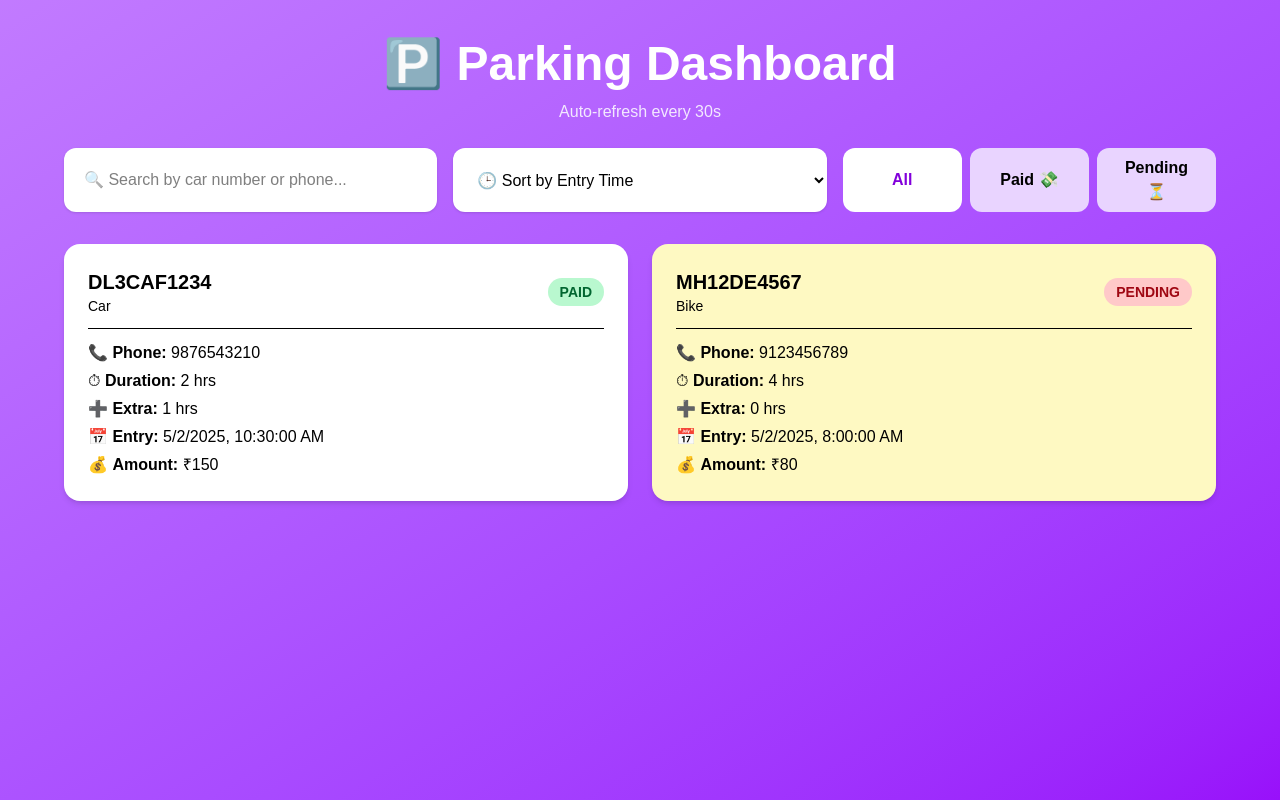
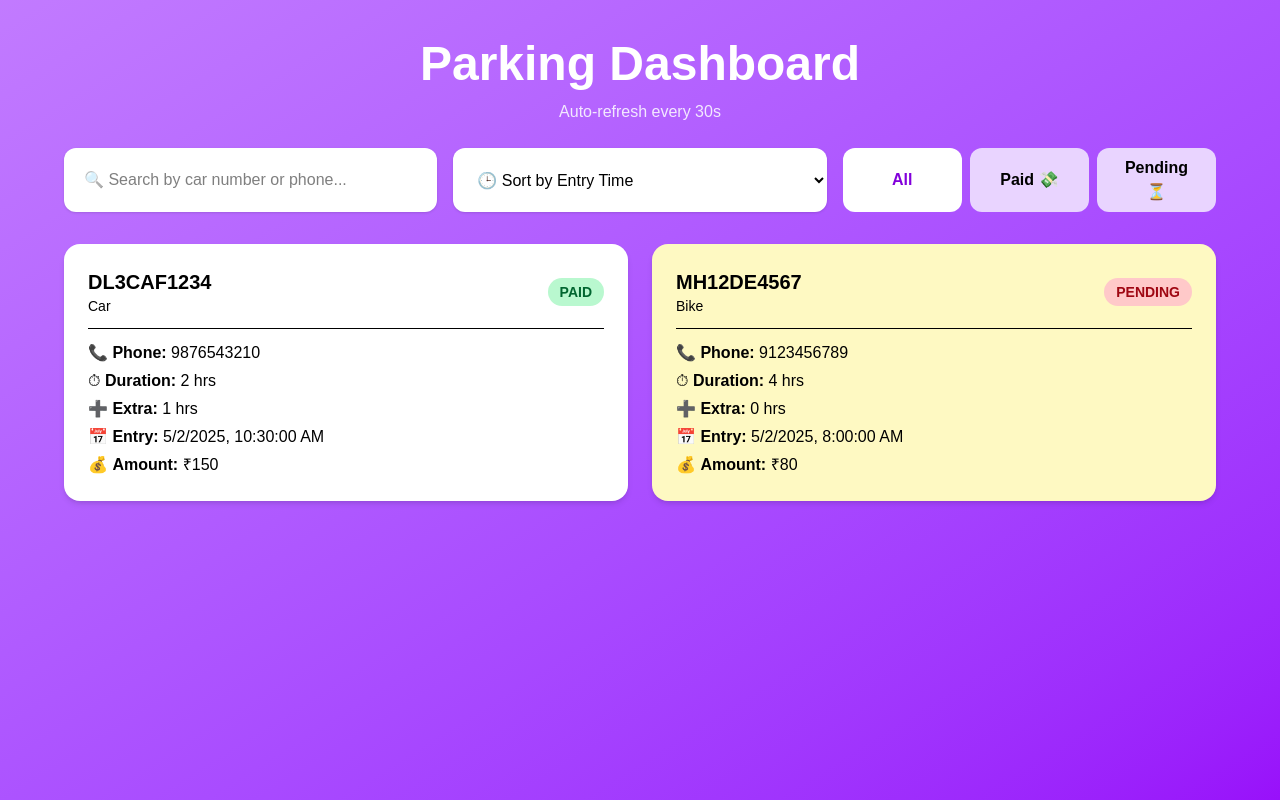
Before and after one commit to 1amSuraj/SmartPark, a Next.js app in the folder frontend/: page /view in a window 1280 px wide. Built offline with nearby package versions, Linux system fonts and the light colour scheme.

Commit message:
ui changes

```diff
--- a/frontend/src/app/view/page.tsx
+++ b/frontend/src/app/view/page.tsx
@@ -84,7 +84,7 @@ const View = () => {
 
   return (
     <main className="min-h-screen bg-gradient-to-br from-purple-400 to-purple-600 text-white px-4 py-10 flex flex-col items-center">
-      <h1 className="text-5xl font-bold mb-3">🅿️ Parking Dashboard</h1>
+      <h1 className="text-5xl font-bold mb-3"> Parking Dashboard</h1>
       <p className="text-md text-purple-100 mb-6">Auto-refresh every 30s</p>
 
       {/* Search + Sort + Filter */}
```
